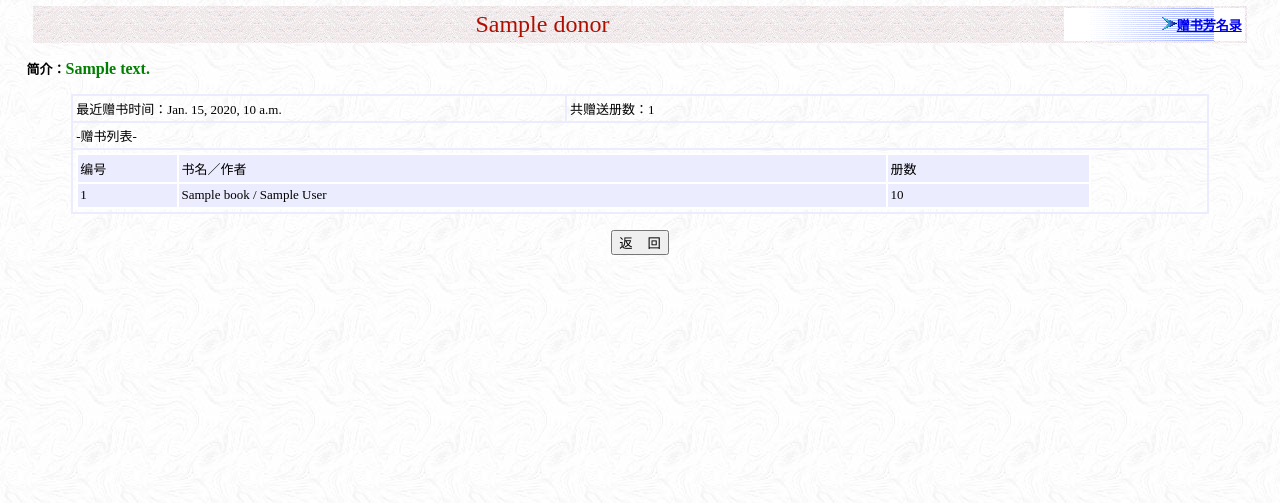
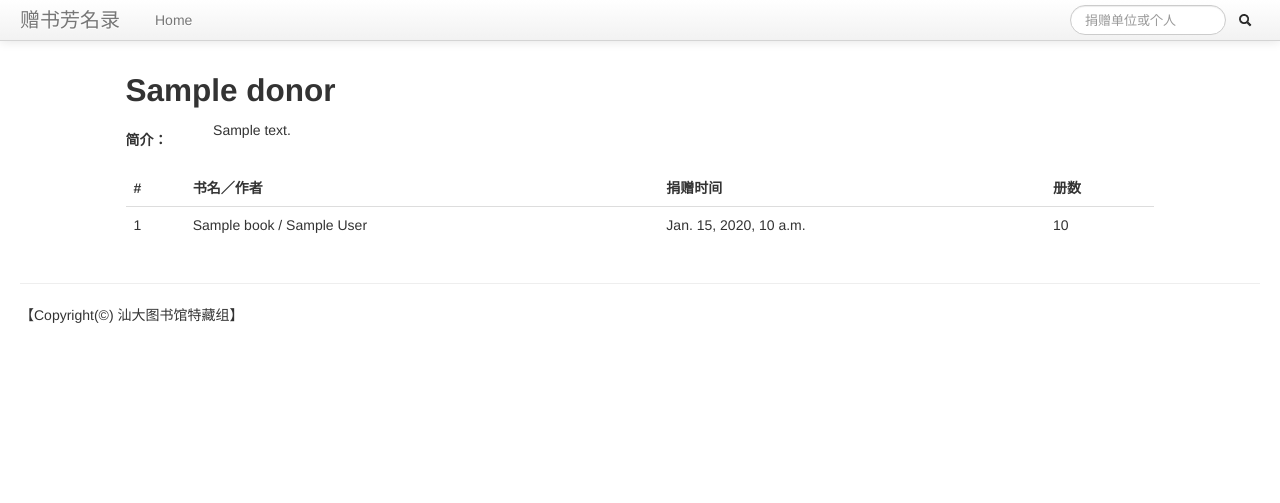
Before and after one commit to lxdiyun/zenshu, a Django app: template templates/zenshu/donor_detail.html in a window 1280 px wide. Shown: the top 503 px of the page. Run offline with Django 3.2, Linux system fonts and the light colour scheme; the template is opened without the code that fills it: most values are stand-ins (such as "Sample title", 1, 10 or a date in 2020); some libraries are stand-ins or nearby versions.

Commit message:
Add donor detail

```diff
--- a/filters.py
+++ b/filters.py
@@ -3,7 +3,7 @@ from django.db.models import Max, Sum
 
 
 class DonorAnnotateFilter(FieldListFilter):
-    template = 'zenshu/donor_annotate_filter.html'
+    template = 'admin/donor_annotate_filter.html'
 
     def expected_parameters(self):
         return []
--- a/templates/zenshu/base.html
+++ b/templates/zenshu/base.html
@@ -61,15 +61,6 @@
 				<div class="span1">
 				</div><!--/span-->
 				<div class="span10">
-					<div class="hero-unit">
-						<div class="row-fluid">
-							<img class="img-rounded span1" src="{{STATIC_URL}}zenshu/libicon3.jpg">
-							<div class="span9">
-								<h2>特藏组潮汕文献赠书芳名录</h2>
-								<p>谨向关心支持我馆潮汕文献建设发展的单位和个人表示衷心感谢!</p>
-							</div>
-						</div>
-					</div>
 					{% block content %}{% endblock %}
 				</div><!--/span-->
 			</div><!--/row-->
--- a/templates/zenshu/donor_detail.html
+++ b/templates/zenshu/donor_detail.html
@@ -1,66 +1,33 @@
-<html><head>
-		<meta http-equiv="Content-Type" content="text/html; charset=utf-8">
-		<title>{{ donor.name }}赠书</title>
-	</head>
+{% extends "zenshu/base.html" %}
 
-	<body topmargin="6" background="{{ STATIC_URL }}zenshu/bgblight.jpg">
-
-		<div align="center">
-			<center>
-
-				<table background="{{ STATIC_URL }}zenshu/bg_s001.gif" border="0" cellpadding="3" width="96%">
-					<tbody><tr>
-							<td width="85%">
-
-								<p align="center">
-
-								<font size="5" color="#blue" face="隶书">{{ donor.name }}</font><font size="5" color="#000000" face="隶书">
-									&nbsp;</font>
-								</p></td><td background="{{ STATIC_URL }}zenshu/bgline.gif" width="15%">
-								<p align="right"><font color="#800000"><img src="{{ STATIC_URL }}zenshu/ba.gif" border="0"><a href="/zenshu/"><font size="2"><b>赠书芳名录</b></font></a></font></p></td>
+{% block content %}
+<h2>{{ donor.name }}</h2>
+{% if donor.description %}
+<div class="row-fluid">
+	<h5 class="span1">简介：</h5>
+	<p class="span9">{{ donor.description }}</p>
+</div>
+{% endif %}
+<table class="table table-striped table-hover">
+	<thead>
+		<tr>
+			<th>#</th>
+			<th>书名／作者</th>
+			<th>捐赠时间</th>
+			<th>册数</th>
 		</tr>
-				</tbody></table>
-
-			</center>
-		</div>
-
-		<p align="left"><b><font color="#008000">&nbsp;&nbsp; </font></b><font size="2"><b>&nbsp;
-				简介：</b></font><b><font color="#008000">{{ donor.description|default_if_none:"" }}</font></b></p>
-		<div align="center">
-			<center>
-				<table style="border: 1 outset #CC3300" border="1" bordercolor="#ECECFF" cellpadding="3" cellspacing="0" width="90%">
-					<tbody><tr>
-							<td width="10%">
-								<font size="2">最近赠书时间：{{ donor.last_donate_date|default_if_none:"" }}</font></td>
-							<td width="13%"><font size="2">共赠送册数：{{ donor.total_donate|default_if_none:"0" }}</font></td>
-						</tr>
+	</thead>
+	<tbody>
 		<tr>
-							<td colspan="2" width="23%"><font size="2">-赠书列表-</font></td>
-						</tr>
-						<tr>
-							<td colspan="2" width="23%">
-								<table bgcolor="#ECECFF" border="1" bordercolor="#FFFFFF" cellpadding="2" cellspacing="0" height="56" width="90%">
-									<tbody><tr>
-											<td height="16" width="10%"><font size="2">编号</font></td>
-											<td height="16" width="70%"><font size="2">书名／作者</font></td>
-											<td height="16" width="20%"><font size="2">册数</font></td>
-										</tr>
-
 			{% for book in books%}
 			<tr>
-											<td height="16" width="10%"><font size="2">{{ forloop.counter }}</font></td>
-											<td height="16" width="70%"><font size="2">{{ book.name }} {% if book.author %} / {{ book.author }}{% endif %}</font></td>
-											<td height="16" width="20%"><font size="2">{{ book.amount }}</font></td>
+				<td >{{ forloop.counter }}</td>
+				<td >{{ book.name }} {% if book.author %} / {{ book.author }}{% endif %}</font></td>
+				<td >{{ book.donate_date }}</td>
+				<td >{{ book.amount }}</td>
 		</tr>
 		{% endfor %}
-
-
-								</tbody></table>
-
-							</td>
 		</tr>
-				</tbody></table>
-			</center>
-		</div>
-		<p align="center"></p><center><input value="返    回" onclick="history.back()" type="button"></center>
-</body></html>
+	</tbody>
+</table>
+{% endblock %}
```
Also changed, not shown: models.py (+14 -4 lines), templates/zenshu/donor_list.html (+9 -0 lines), templates/admin/donor_annotate_filter.html (renamed from templates/zenshu/donor_annotate_filter.html). Lines whose indentation alone changed are shown as unchanged.
